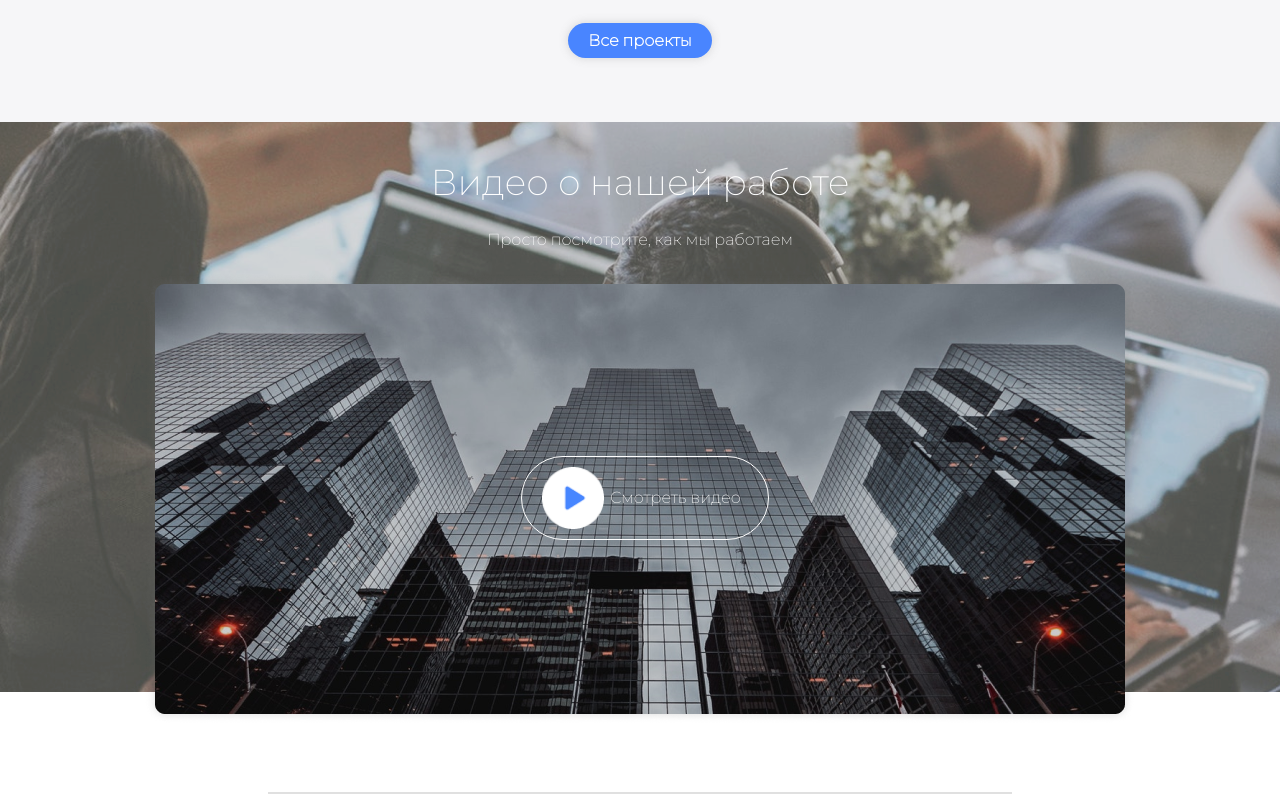
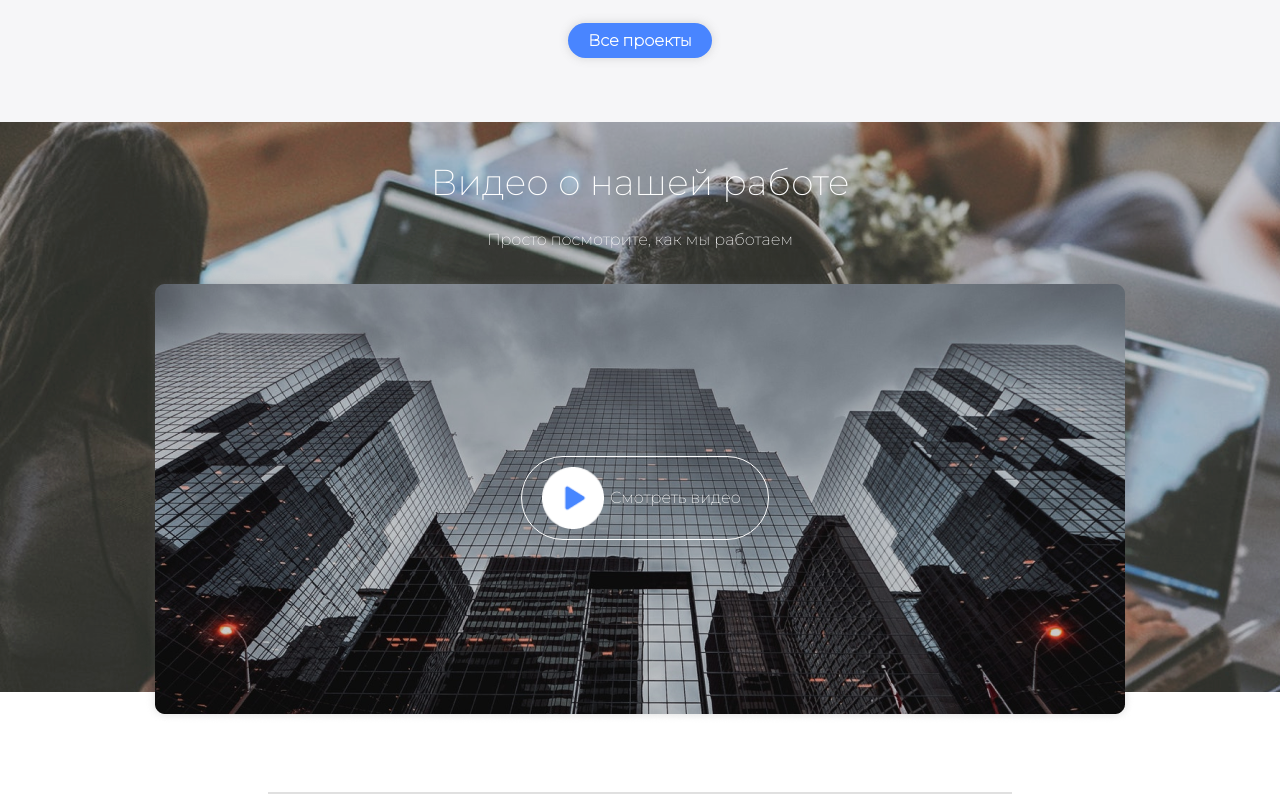
Before and after one commit to AkzhigitovOlzhas/itstudy, a plain HTML site: page index.html in a window 1280 px wide. Shown: the part 3315-4112 px from the top of the page. Drawn offline with Linux system fonts and the light colour scheme.

Commit message:
Update video.css

```diff
--- a/css/blocks/video.css
+++ b/css/blocks/video.css
@@ -1,5 +1,5 @@
 .video {
-    background: linear-gradient(0deg, rgba(255, 255, 255, 0.15), rgba(255, 255, 255, 0.15)), url("../../img/backgrounds/2.png") no-repeat;
+    background: url("../../img/backgrounds/2.png") no-repeat;
     display: flex;
     flex-direction: column;
     align-items: center;
```
